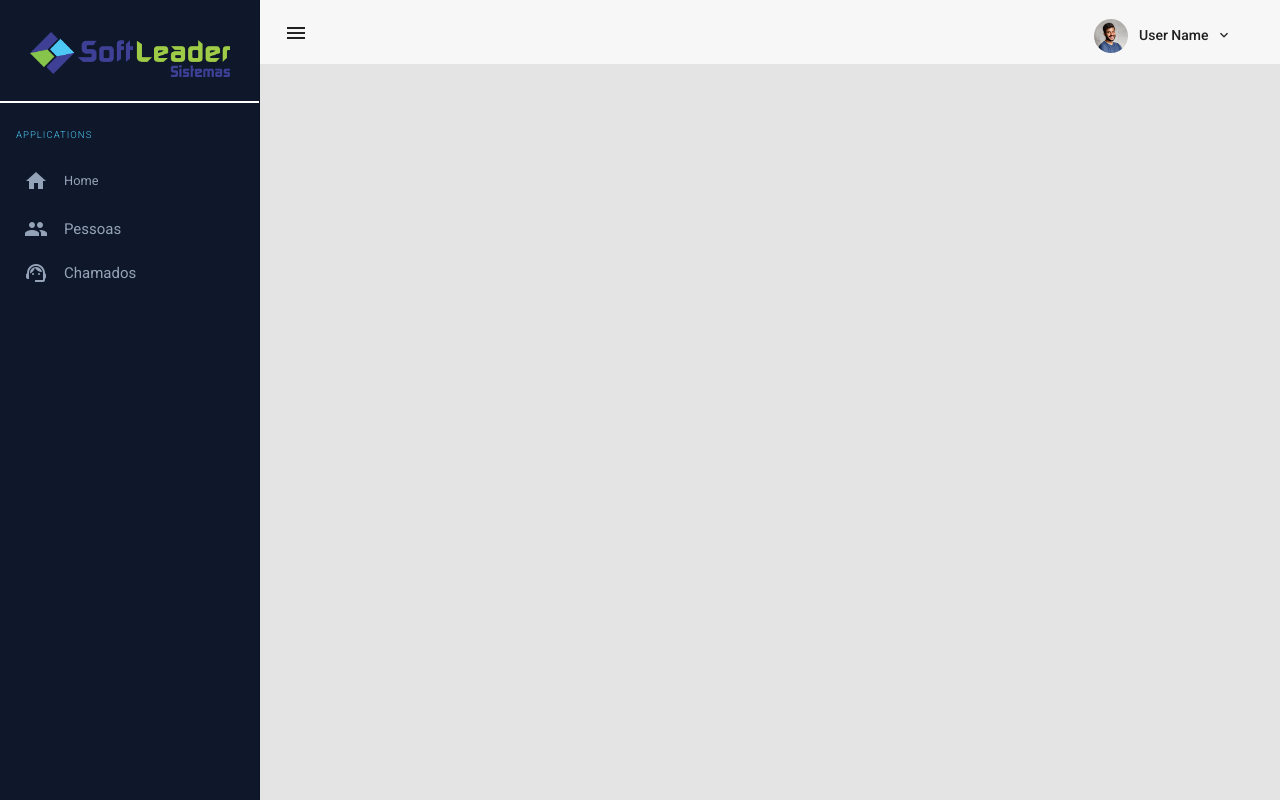
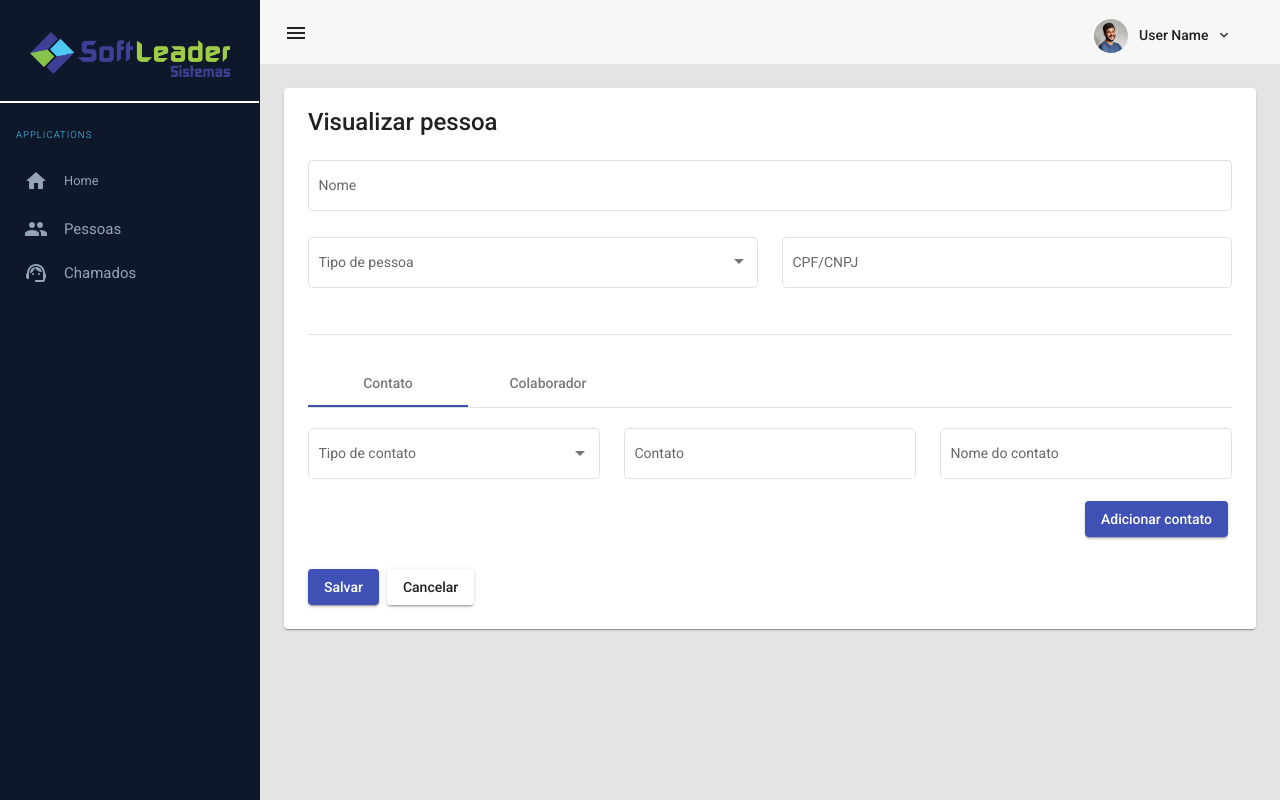
Before and after one commit to william-menezes/hepsl, an Angular app: page /view-person in a window 1280 px wide. Before the commit this address led to /. Built offline with nearby package versions, Linux system fonts and the light colour scheme.

Commit message:
add edit-person and view-person component

```diff
--- /dev/null
+++ b/src/app/people/edit-person/edit-person.component.html
@@ -0,0 +1,90 @@
+<mat-card class="p-4">
+  <mat-card-title class="mb-4">Editar pessoa</mat-card-title>
+  <mat-card-content>
+    <div class="row">
+      <div class="col-12">
+        <mat-form-field class="w-100" appearance="outline">
+          <mat-label>Nome</mat-label>
+          <input matInput>
+        </mat-form-field>
+      </div>
+    </div>
+    <div class="row">
+      <div class="col-lg-6">
+        <mat-form-field class="w-100" appearance="outline">
+          <mat-label>Tipo de pessoa</mat-label>
+          <mat-select>
+            <mat-option value="client">Cliente</mat-option>
+            <mat-option value="employee">Colaborador</mat-option>
+            <mat-option value="user">Usuário</mat-option>
+          </mat-select>
+        </mat-form-field>
+      </div>
+      <div class="col-lg-6">
+        <mat-form-field class="w-100" appearance="outline">
+          <mat-label>CPF/CNPJ</mat-label>
+          <input matInput>
+        </mat-form-field>
+      </div>
+    </div>
+
+    <mat-divider class="my-4"></mat-divider>
+
+    <div class="row my-4">
+      <mat-tab-group dynamicHeight>
+        <mat-tab label="Contato" class="mat-tab-header">
+          <div class="row pt-3">
+            <div class="col-lg-4">
+              <mat-form-field class="w-100" appearance="outline">
+                <mat-label>Tipo de contato</mat-label>
+                <mat-select>
+                  <mat-option value="whatsapp">WhatsApp</mat-option>
+                  <mat-option value="phone">Telefone</mat-option>
+                  <mat-option value="email">E-mail</mat-option>
+                </mat-select>
+              </mat-form-field>
+            </div>
+            <div class="col-lg-4">
+              <mat-form-field class="w-100" appearance="outline">
+                <mat-label>Contato</mat-label>
+                <input matInput>
+              </mat-form-field>
+            </div>
+            <div class="col-lg-4">
+              <mat-form-field class="w-100" appearance="outline">
+                <mat-label>Nome do contato</mat-label>
+                <input matInput>
+              </mat-form-field>
+            </div>
+          </div>
+          <div class="row me-1 mb-2 d-flex justify-content-end">
+            <button class="w-auto" mat-raised-button color="primary">Adicionar contato</button>
+          </div>
+        </mat-tab>
+        <mat-tab label="Colaborador">
+          <div class="row mt-3">
+            <div class="col-lg-6">
+              <mat-form-field class="w-100" appearance="outline">
+                <mat-label>Senha de acesso</mat-label>
+                <input matInput>
+              </mat-form-field>
+            </div>
+            <div class="col-lg-6">
+              <mat-form-field class="w-100" appearance="outline">
+                <mat-label>Tipo de colaborador</mat-label>
+                <mat-select>
+                  <mat-option value="technician">Técnico</mat-option>
+                  <mat-option value="developer">Desenvolvedor</mat-option>
+                  <mat-option value="financial">Financeiro</mat-option>
+                </mat-select>
+              </mat-form-field>
+            </div>
+          </div>
+        </mat-tab>
+      </mat-tab-group>
+    </div>
+  </mat-card-content>
+
+  <button mat-raised-button color="primary" class="me-2">Salvar</button>
+  <button mat-raised-button color="secondary" class="me-2">Cancelar</button>
+</mat-card>
--- /dev/null
+++ b/src/app/people/edit-person/edit-person.component.scss
@@ -0,0 +1,10 @@
+mat-tab-body {
+  padding: 0;
+}
+
+mat-divider {
+  position: relative !important;
+}
+
+mat-tab-group {
+}
--- /dev/null
+++ b/src/app/people/edit-person/edit-person.component.ts
@@ -0,0 +1,15 @@
+import { Component, OnInit } from '@angular/core';
+
+@Component({
+  selector: 'app-edit-person',
+  templateUrl: './edit-person.component.html',
+  styleUrls: ['./edit-person.component.scss']
+})
+export class EditPersonComponent implements OnInit {
+
+  constructor() { }
+
+  ngOnInit(): void {
+  }
+
+}
--- a/src/app/people/list-people/list-people.component.html
+++ b/src/app/people/list-people/list-people.component.html
@@ -44,11 +44,11 @@
       <th mat-header-cell *matHeaderCellDef class="text-center">Ações</th>
       <td mat-cell *matCellDef="let people" class="text-center">
         <button mat-icon-button>
-          <mat-icon class="icon">visibility</mat-icon>
+          <mat-icon class="icon" (click)="goToViewPerson()">visibility</mat-icon>
         </button>
 
         <button mat-icon-button>
-          <mat-icon class="icon">edit</mat-icon>
+          <mat-icon class="icon" (click)="goToEditPerson()">edit</mat-icon>
         </button>
 
         <button mat-icon-button>
--- a/src/app/people/people.module.ts
+++ b/src/app/people/people.module.ts
@@ -5,6 +5,8 @@ import { MaterialModule } from './../material/material.module';
 
 import { AddPeopleComponent } from './add-people/add-people.component';
 import { ListPeopleComponent } from './list-people/list-people.component';
+import { ViewPersonComponent } from './view-person/view-person.component';
+import { EditPersonComponent } from './edit-person/edit-person.component';
 
 
 
@@ -13,6 +15,8 @@ import { ListPeopleComponent } from './list-people/list-people.component';
   declarations: [
     AddPeopleComponent,
     ListPeopleComponent,
+    ViewPersonComponent,
+    EditPersonComponent,
   ],
   imports: [
     CommonModule,
--- /dev/null
+++ b/src/app/people/view-person/view-person.component.html
@@ -0,0 +1,90 @@
+<mat-card class="p-4">
+  <mat-card-title class="mb-4">Visualizar pessoa</mat-card-title>
+  <mat-card-content>
+    <div class="row">
+      <div class="col-12">
+        <mat-form-field class="w-100" appearance="outline">
+          <mat-label>Nome</mat-label>
+          <input matInput>
+        </mat-form-field>
+      </div>
+    </div>
+    <div class="row">
+      <div class="col-lg-6">
+        <mat-form-field class="w-100" appearance="outline">
+          <mat-label>Tipo de pessoa</mat-label>
+          <mat-select>
+            <mat-option value="client">Cliente</mat-option>
+            <mat-option value="employee">Colaborador</mat-option>
+            <mat-option value="user">Usuário</mat-option>
+          </mat-select>
+        </mat-form-field>
+      </div>
+      <div class="col-lg-6">
+        <mat-form-field class="w-100" appearance="outline">
+          <mat-label>CPF/CNPJ</mat-label>
+          <input matInput>
+        </mat-form-field>
+      </div>
+    </div>
+
+    <mat-divider class="my-4"></mat-divider>
+
+    <div class="row my-4">
+      <mat-tab-group dynamicHeight>
+        <mat-tab label="Contato" class="mat-tab-header">
+          <div class="row pt-3">
+            <div class="col-lg-4">
+              <mat-form-field class="w-100" appearance="outline">
+                <mat-label>Tipo de contato</mat-label>
+                <mat-select>
+                  <mat-option value="whatsapp">WhatsApp</mat-option>
+                  <mat-option value="phone">Telefone</mat-option>
+                  <mat-option value="email">E-mail</mat-option>
+                </mat-select>
+              </mat-form-field>
+            </div>
+            <div class="col-lg-4">
+              <mat-form-field class="w-100" appearance="outline">
+                <mat-label>Contato</mat-label>
+                <input matInput>
+              </mat-form-field>
+            </div>
+            <div class="col-lg-4">
+              <mat-form-field class="w-100" appearance="outline">
+                <mat-label>Nome do contato</mat-label>
+                <input matInput>
+              </mat-form-field>
+            </div>
+          </div>
+          <div class="row me-1 mb-2 d-flex justify-content-end">
+            <button class="w-auto" mat-raised-button color="primary">Adicionar contato</button>
+          </div>
+        </mat-tab>
+        <mat-tab label="Colaborador">
+          <div class="row mt-3">
+            <div class="col-lg-6">
+              <mat-form-field class="w-100" appearance="outline">
+                <mat-label>Senha de acesso</mat-label>
+                <input matInput>
+              </mat-form-field>
+            </div>
+            <div class="col-lg-6">
+              <mat-form-field class="w-100" appearance="outline">
+                <mat-label>Tipo de colaborador</mat-label>
+                <mat-select>
+                  <mat-option value="technician">Técnico</mat-option>
+                  <mat-option value="developer">Desenvolvedor</mat-option>
+                  <mat-option value="financial">Financeiro</mat-option>
+                </mat-select>
+              </mat-form-field>
+            </div>
+          </div>
+        </mat-tab>
+      </mat-tab-group>
+    </div>
+  </mat-card-content>
+
+  <button mat-raised-button color="primary" class="me-2">Salvar</button>
+  <button mat-raised-button color="secondary" class="me-2">Cancelar</button>
+</mat-card>
--- /dev/null
+++ b/src/app/people/view-person/view-person.component.scss
@@ -0,0 +1,10 @@
+mat-tab-body {
+  padding: 0;
+}
+
+mat-divider {
+  position: relative !important;
+}
+
+mat-tab-group {
+}
--- /dev/null
+++ b/src/app/people/view-person/view-person.component.ts
@@ -0,0 +1,15 @@
+import { Component, OnInit } from '@angular/core';
+
+@Component({
+  selector: 'app-view-person',
+  templateUrl: './view-person.component.html',
+  styleUrls: ['./view-person.component.scss']
+})
+export class ViewPersonComponent implements OnInit {
+
+  constructor() { }
+
+  ngOnInit(): void {
+  }
+
+}
```
Also changed, not shown: src/app/app-routing.module.ts (+6 -2 lines), 2 other files (tests, documents, lock files or other folders).
